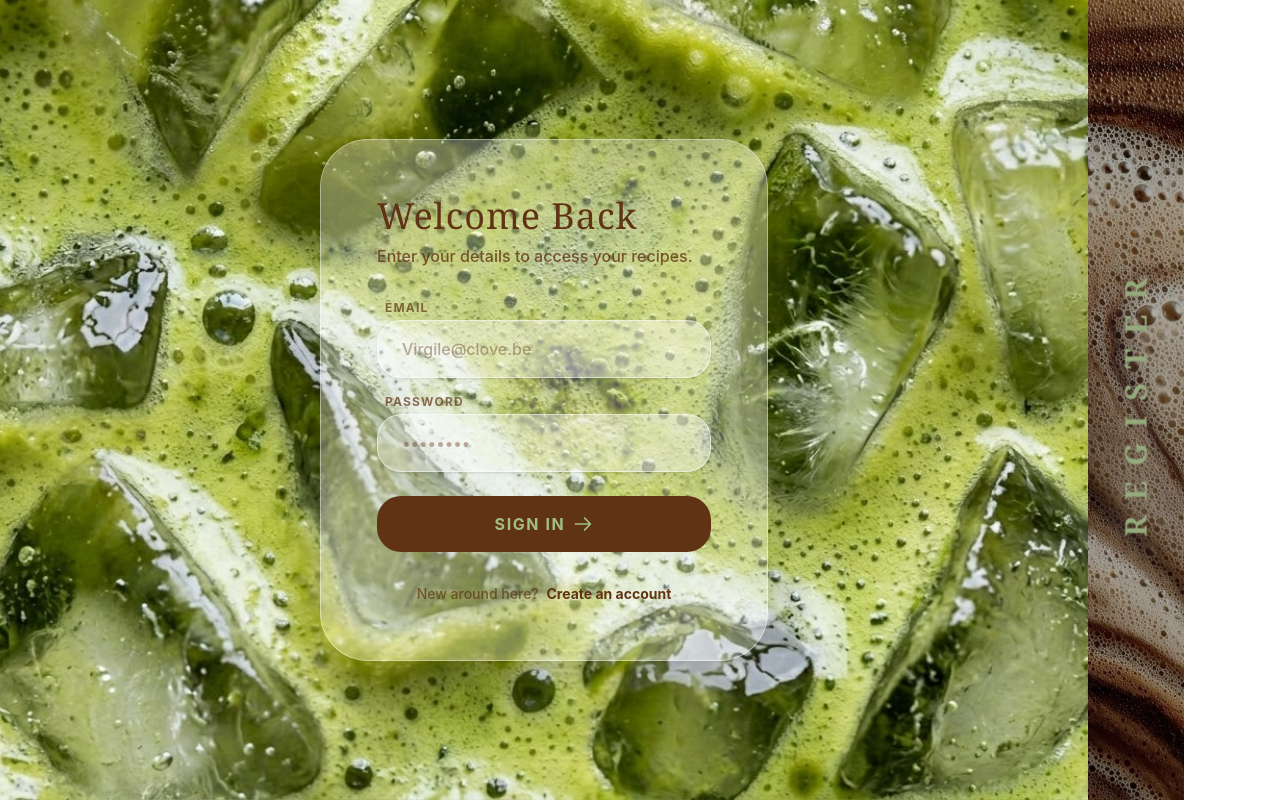
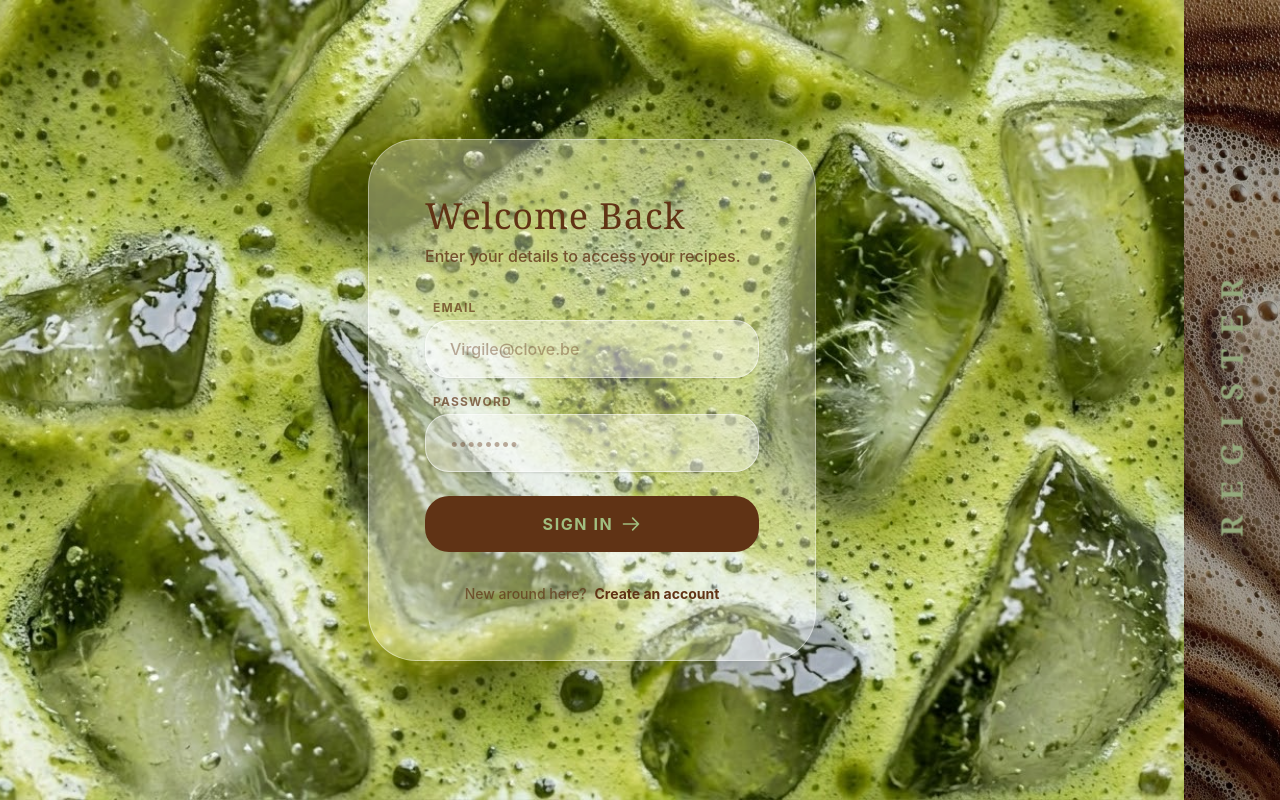
Before and after one commit to virgill-e/Clove, a Nuxt app: page / in a window 1280 px wide. Built offline with nearby package versions, Linux system fonts and the light colour scheme; no server answers.

Commit message:
fix bug full screen

```diff
--- a/app/pages/index.vue
+++ b/app/pages/index.vue
@@ -5,7 +5,7 @@
     <div
       class="relative flex items-center justify-center transition-all duration-900 ease-[cubic-bezier(0.25,1,0.5,1)] cursor-pointer group overflow-hidden"
       :class="[
-        activePanel === 'login' ? 'basis-full md:basis-[85%]' : 'basis-16 md:basis-24 brightness-90 grayscale-20',
+        activePanel === 'login' ? 'flex-1' : 'basis-16 md:basis-24 brightness-90 grayscale-20',
         'bg-matcha bg-[url(/img/matcha.jpg)] bg-cover bg-center'
       ]"
       @click="activePanel !== 'login' ? activePanel = 'login' : null"
@@ -69,7 +69,7 @@
     <div
       class="relative flex items-center justify-center transition-all duration-900 ease-[cubic-bezier(0.25,1,0.5,1)] cursor-pointer group overflow-hidden"
       :class="[
-        activePanel === 'register' ? 'basis-full md:basis-[85%]' : 'basis-16 md:basis-24 brightness-90 grayscale-20',
+        activePanel === 'register' ? 'flex-1' : 'basis-16 md:basis-24 brightness-90 grayscale-20',
         'bg-espresso bg-[url(/img/espresso.jpeg)] bg-cover bg-center'
       ]"
       @click="activePanel !== 'register' ? activePanel = 'register' : null"
```
